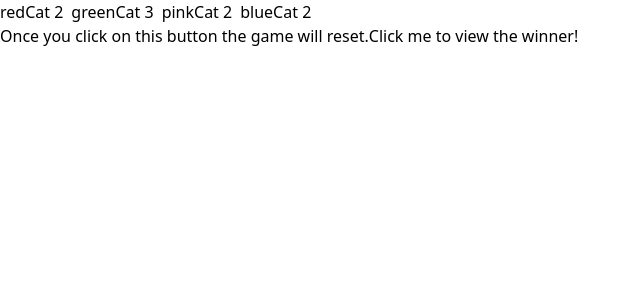
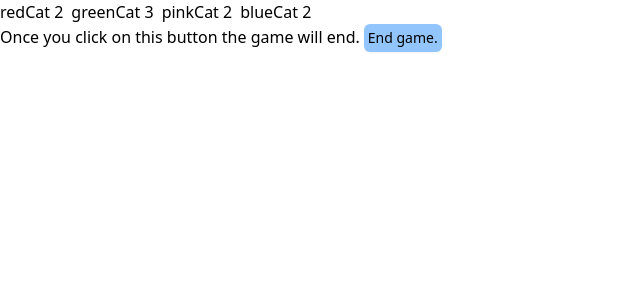
Before and after one commit to sylfort/cats-n-cheese, a Next.js app: page / in a window 1280 px wide. Shown: the top 300 px of the page, without its empty margins (0-640 px from the left). Built offline with nearby package versions, Linux system fonts and the light colour scheme.

Commit message:
Quit game feature implemented

```diff
--- a/src/pages/index.js
+++ b/src/pages/index.js
@@ -1,6 +1,6 @@
-import { useEffect, useState } from 'react';
-import Cat from '@/utils/cat';
-import Player from '@/utils/player';
+import { useEffect, useState } from "react";
+import Cat from "@/utils/cat";
+import Player from "@/utils/player";
 
 const CatComponent = () => {
   const [cats, setCats] = useState([]);
@@ -14,14 +14,14 @@ const CatComponent = () => {
   useEffect(() => {
     // More cats can be added here
     const initialCats = [
-      new Cat('redCat'),
-      new Cat('greenCat'),
-      new Cat('pinkCat'),
-      new Cat('blueCat'),
+      new Cat("redCat"),
+      new Cat("greenCat"),
+      new Cat("pinkCat"),
+      new Cat("blueCat"),
     ];
 
-    const singlePlayer = new Player('Player');
-    const computer = new Player('Computer');
+    const singlePlayer = new Player("Player");
+    const computer = new Player("Computer");
 
     // update the amount of cheese on each cat, this is mandatory
     let id = 0;
@@ -98,6 +98,9 @@ const CatComponent = () => {
   };
 
   const handleShowStatistics = () => {
+    // indicate that game has ended
+    console.log("Game ended.");
+
     // showing statistics ends the game, this can be modified
     const scores = {};
 
@@ -112,12 +115,12 @@ const CatComponent = () => {
     if (winners.length === 1) {
       console.log(`The winner is ${winners[0]}`);
     } else {
-      console.log(`It's a tie between ${winners.join(' and ')}`);
+      console.log(`It's a tie between ${winners.join(" and ")}`);
     }
 
     // Reset players using the Player class constructor
-    const singlePlayer = new Player('Player');
-    const computer = new Player('Computer');
+    const singlePlayer = new Player("Player");
+    const computer = new Player("Computer");
 
     setPlayers({ singlePlayer, computer });
 
@@ -140,7 +143,7 @@ const CatComponent = () => {
       return resetCheeseAmounts;
     });
 
-    // Reset click count
+    // Reset round
     setRounds(1);
   };
 
@@ -151,7 +154,7 @@ const CatComponent = () => {
           <span
             key={cat.id}
             onClick={() => handlePlayerSelection(cat.id)}
-            className="mr-2"
+            className="mr-2 cursor-pointer"
           >
             {cat.name} {cheeseAmounts[cat.name]}
           </span>
@@ -159,9 +162,12 @@ const CatComponent = () => {
       </div>
 
       <div>
-        Once you click on this button the game will reset.
-        <button onClick={handleShowStatistics}>
-          Click me to view the winner!
+        Once you click on this button the game will end.
+        <button
+          className="p-1 bg-blue-300 rounded-md ml-1 text-sm shadow-sm"
+          onClick={handleShowStatistics}
+        >
+          End game.
         </button>
       </div>
     </>
```
